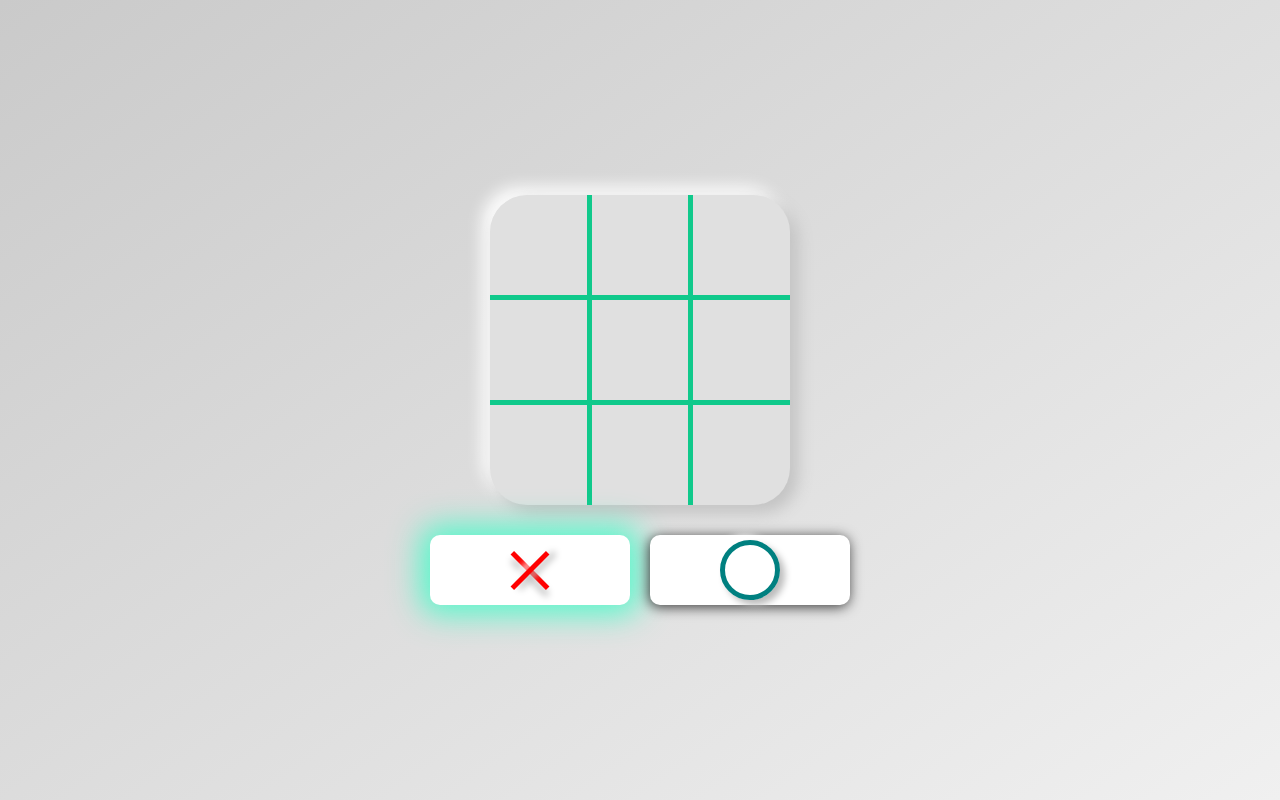
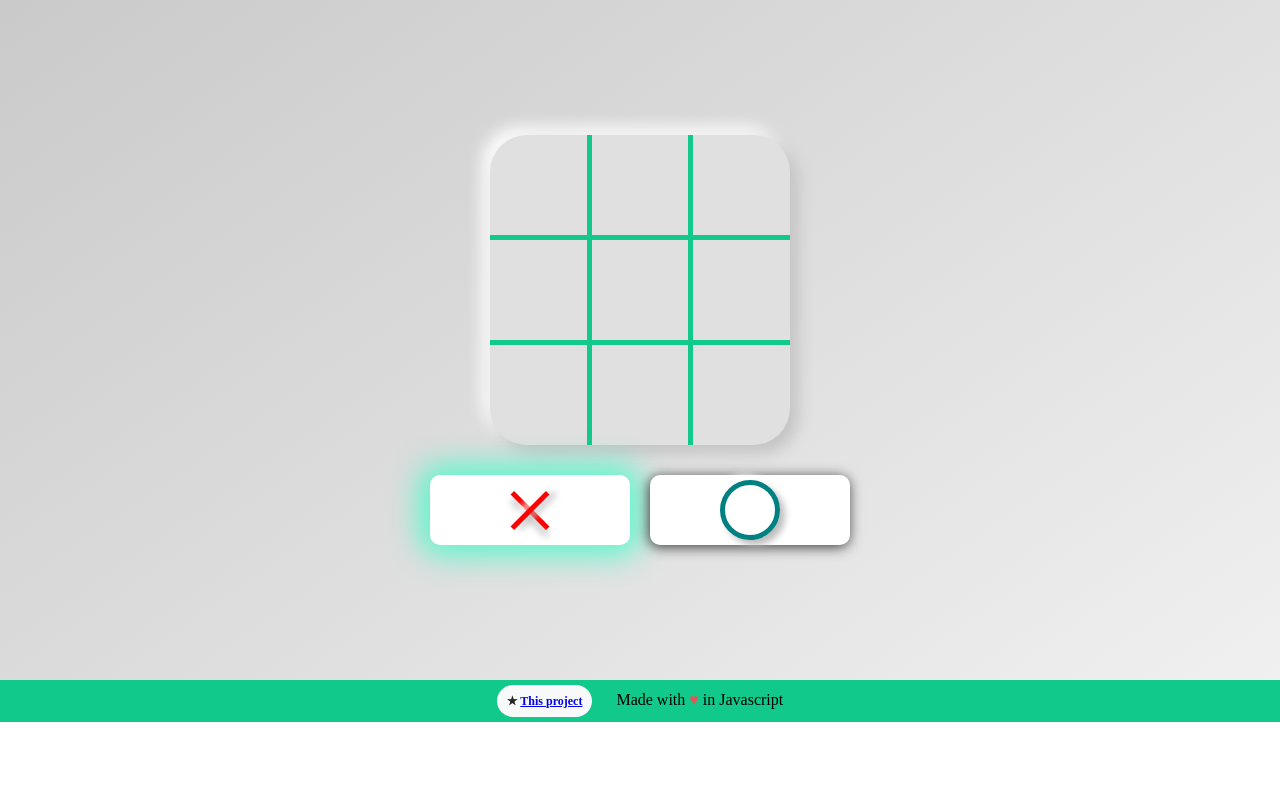
Before and after one commit to srikanth9493/Tictokte, a plain HTML site: page index.html in a window 1280 px wide. Drawn offline with Linux system fonts and the light colour scheme.

Commit message:
added footer

```diff
--- a/Style.css
+++ b/Style.css
@@ -1,5 +1,5 @@
 .tic {
-  height: 100vh;
+  height: 85vh;
   display: flex;
   justify-content: center;
   align-items: center;
@@ -252,6 +252,42 @@
 }
 body {
   margin: 0px;
+  font-size: 2rem;
+}
+
+.footer {
+  /* margin-top: 30px; */
+  background-color: rgb(16, 201, 139);
+  padding: 5px;
+  font-size: 1rem;
+  text-align: center;
+}
+
+.star {
+  background-color: white;
+
+  padding: 10px;
+  display: inline-block;
+  padding: 0.25 em 0.4 em;
+  font-size: 75%;
+  font-weight: 700;
+  line-height: 1;
+  text-align: center;
+  white-space: nowrap;
+  vertical-align: baseline;
+  border-radius: 0.25 rem;
+  transition: color 0.15s ease-in-out, background-color 0.15s ease-in-out,
+    border-color 0.15s ease-in-out, box-shadow 0.15s ease-in-out;
+
+  padding-right: 0.6 em;
+  padding-left: 0.6 em;
+  /* border-radius: 10 rem; */
+
+  color: #212529;
+  background-color: #f8f9fa;
+  /* border-radius: 0.25rem; */
+  border-radius: 10rem;
+  margin-right: 20px;
 }
 
 @media screen and (max-width: 400px) {
@@ -284,4 +320,7 @@ body {
   .threeDtext {
     font-size: 40px;
   }
+  .star {
+    margin-right: 0px;
+  }
 }
--- a/index.html
+++ b/index.html
@@ -35,13 +35,18 @@
               <div class="threeDtext">
                   You won 🥳
               </div>
-
-
                 <div class="center"><button class="btn" id='playagain'>Play Again</button></div>
 
         </div>
+
       </div>
+
     </div>
+    <div class="footer">
+      <span class="star">
+        <span class="">★</span >  <a href="https://github.com/srikanth9493/Tictokte">This project </a></span >
+          Made   with <span style="color: #e25555;">&hearts;</span> in Javascript
+     </div>
     <script src="app.js"></script>
   </body>
 </html>
```
Also changed, not shown: app.js (+9 -23 lines).
